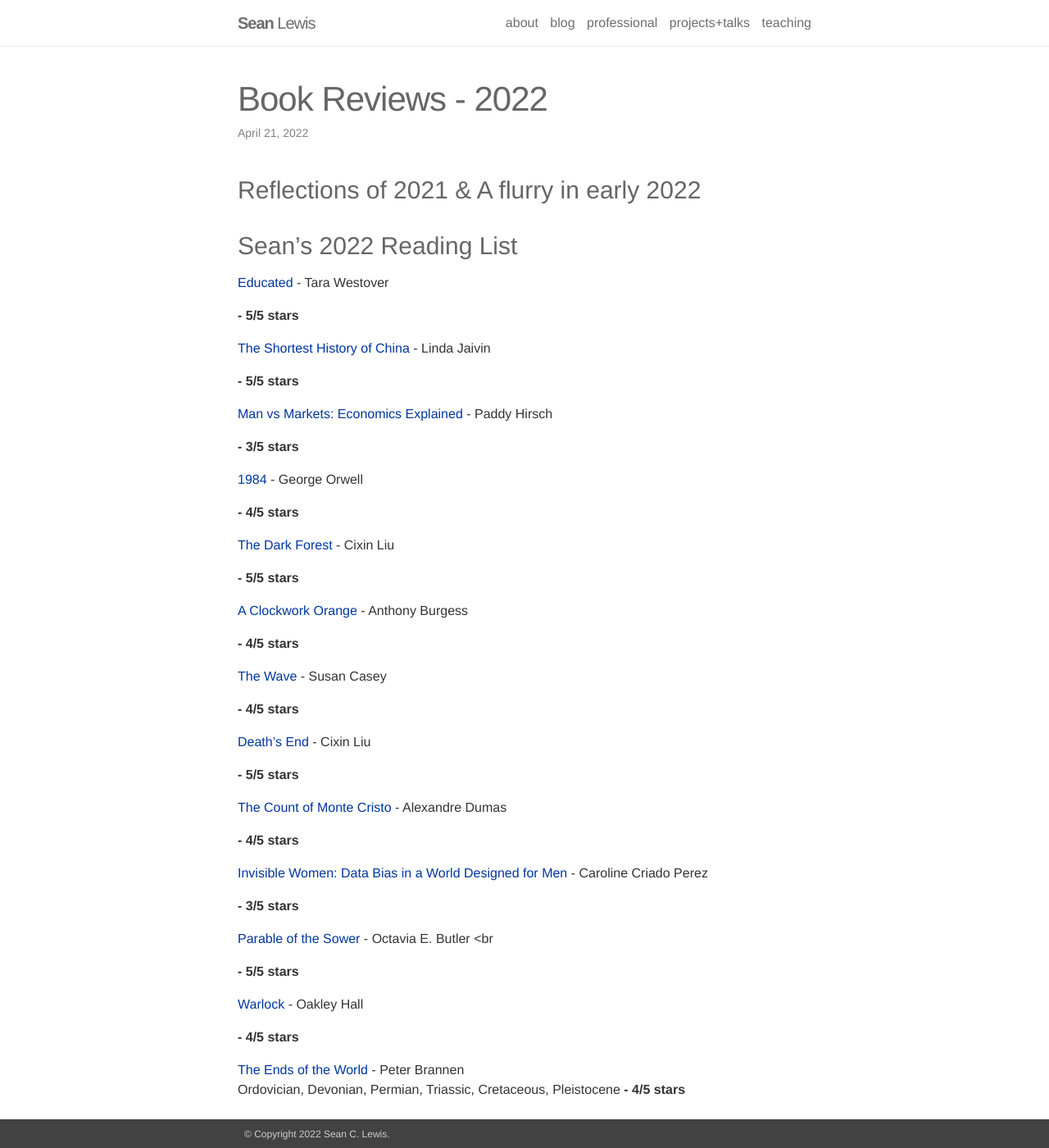
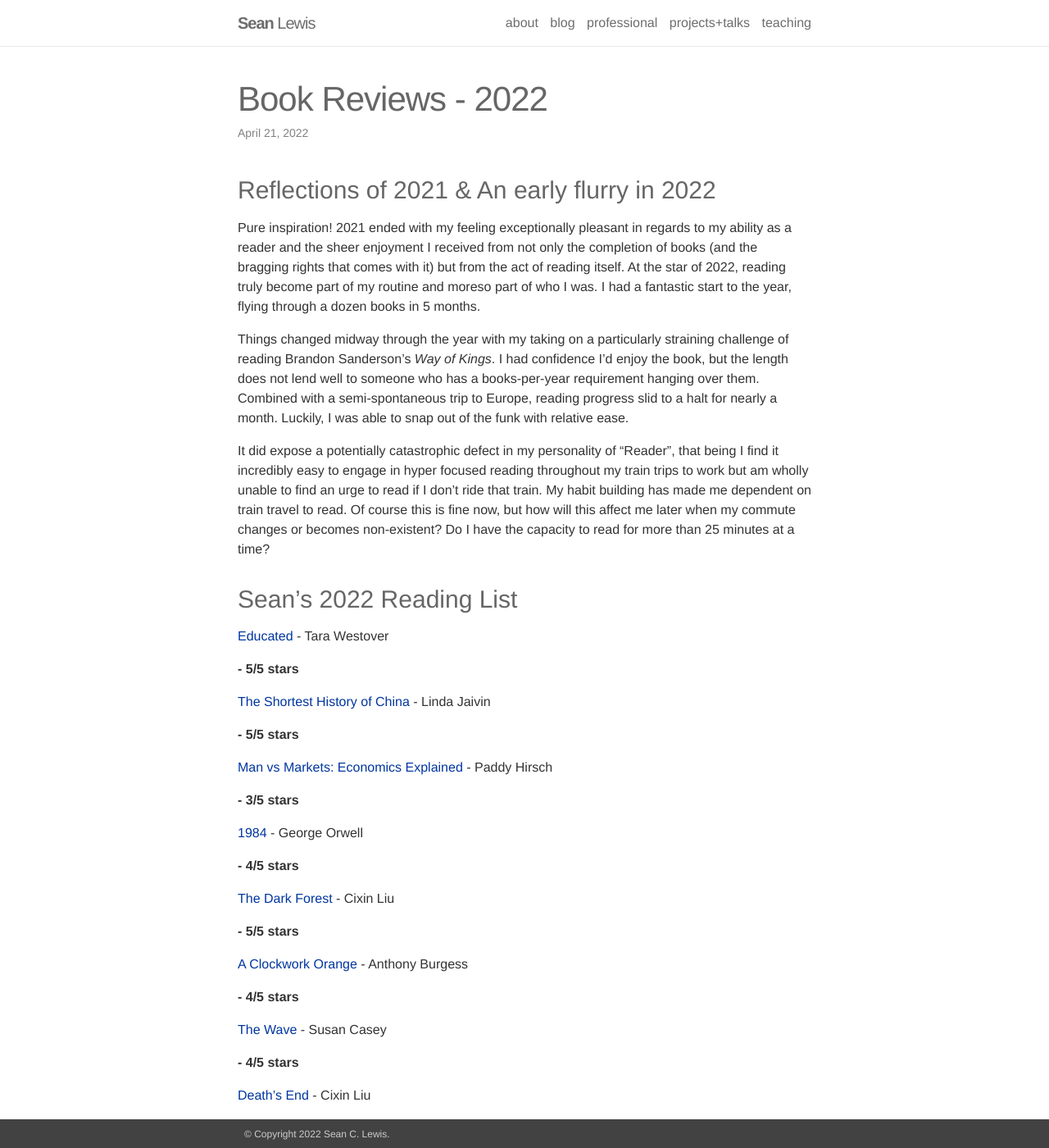
Before and after one commit to seanlabean/seanWebpage, a Jekyll site: the page built from _posts/2022-05-01-ReadingList2022.markdown, in a window 1280 px wide and 1400 px high. Shown: the whole window at 82% size. Built offline with Jekyll 4.4.1, drawn with Linux system fonts in a browser that asks for light colours; nearby versions of some CDN libraries.

Commit message:
added reflections

```diff
--- a/_posts/2022-05-01-ReadingList2022.markdown
+++ b/_posts/2022-05-01-ReadingList2022.markdown
@@ -4,8 +4,12 @@ title: Book Reviews - 2022
 date: 2022-04-21 00:00:00
 description: Living document from 2022 - What did I read? What did I like?
 ---
-### Reflections of 2021 & A flurry in early 2022
+### Reflections of 2021 & An early flurry in 2022
+Pure inspiration! 2021 ended with my feeling exceptionally pleasant in regards to my ability as a reader and the sheer enjoyment I received from not only the completion of books (and the bragging rights that comes with it) but from the act of reading itself. At the star of 2022, reading truly become part of my routine and moreso part of who I was. I had a fantastic start to the year, flying through a dozen books in 5 months.
 
+Things changed midway through the year with my taking on a particularly straining challenge of reading Brandon Sanderson's *Way of Kings*. I had confidence I'd enjoy the book, but the length does not lend well to someone who has a books-per-year requirement hanging over them. Combined with a semi-spontaneous trip to Europe, reading progress slid to a halt for nearly a month. Luckily, I was able to snap out of the funk with relative ease.
+
+It did expose a potentially catastrophic defect in my personality of "Reader", that being I find it incredibly easy to engage in hyper focused reading throughout my train trips to work but am wholly unable to find an urge to read if I don't ride that train. My habit building has made me dependent on train travel to read. Of course this is fine now, but how will this affect me later when my commute changes or becomes non-existent? Do I have the capacity to read for more than 25 minutes at a time?
 
 
 
@@ -61,7 +65,7 @@ description: Living document from 2022 - What did I read? What did I like?
 **- 3/5 stars**
 
 
-[Parable of the Sower](https://www.goodreads.com/book/show/56787127-parable-of-the-sower) - Octavia E. Butler <br
+[Parable of the Sower](https://www.goodreads.com/book/show/56787127-parable-of-the-sower) - Octavia E. Butler <br>
 
 **- 5/5 stars**
 
```
